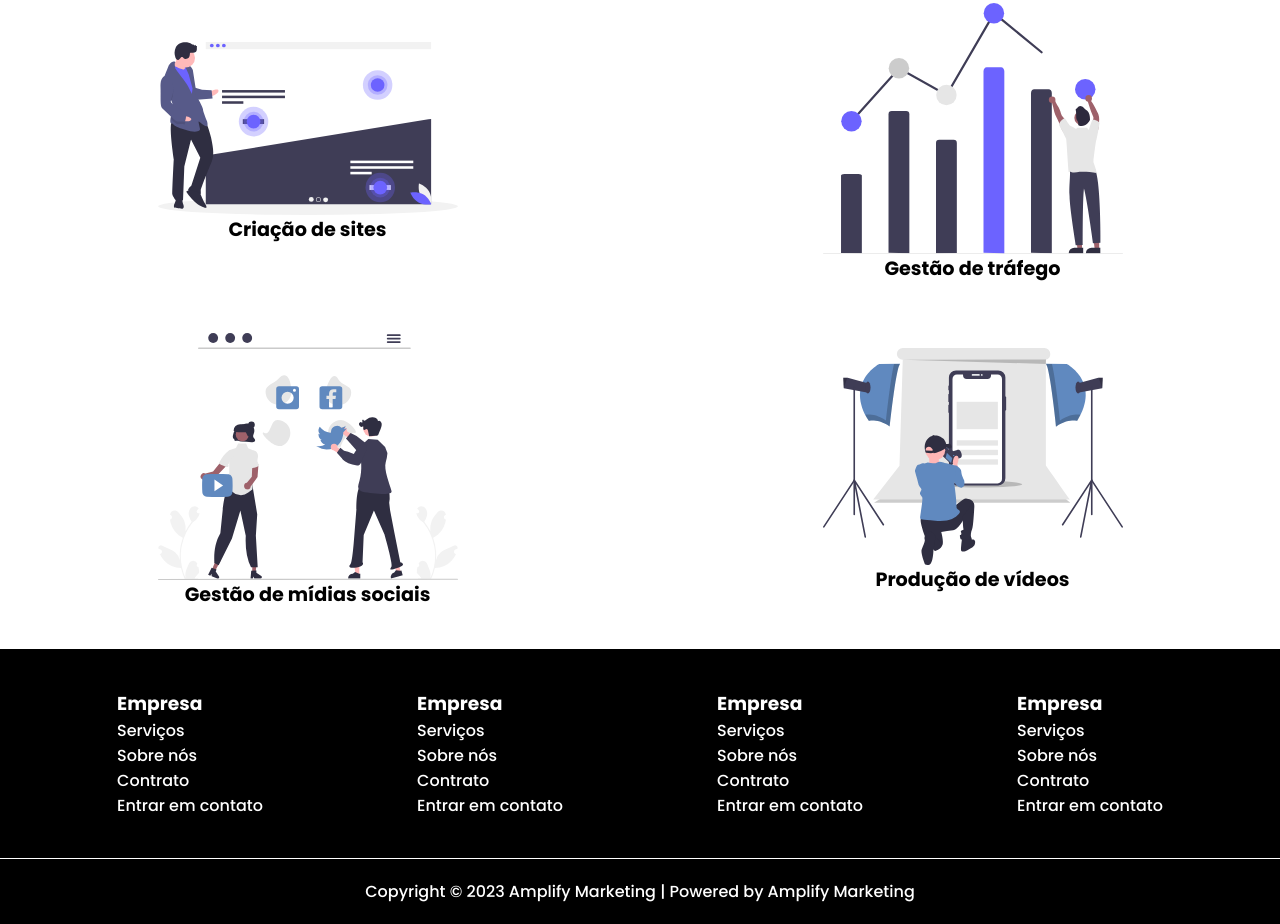
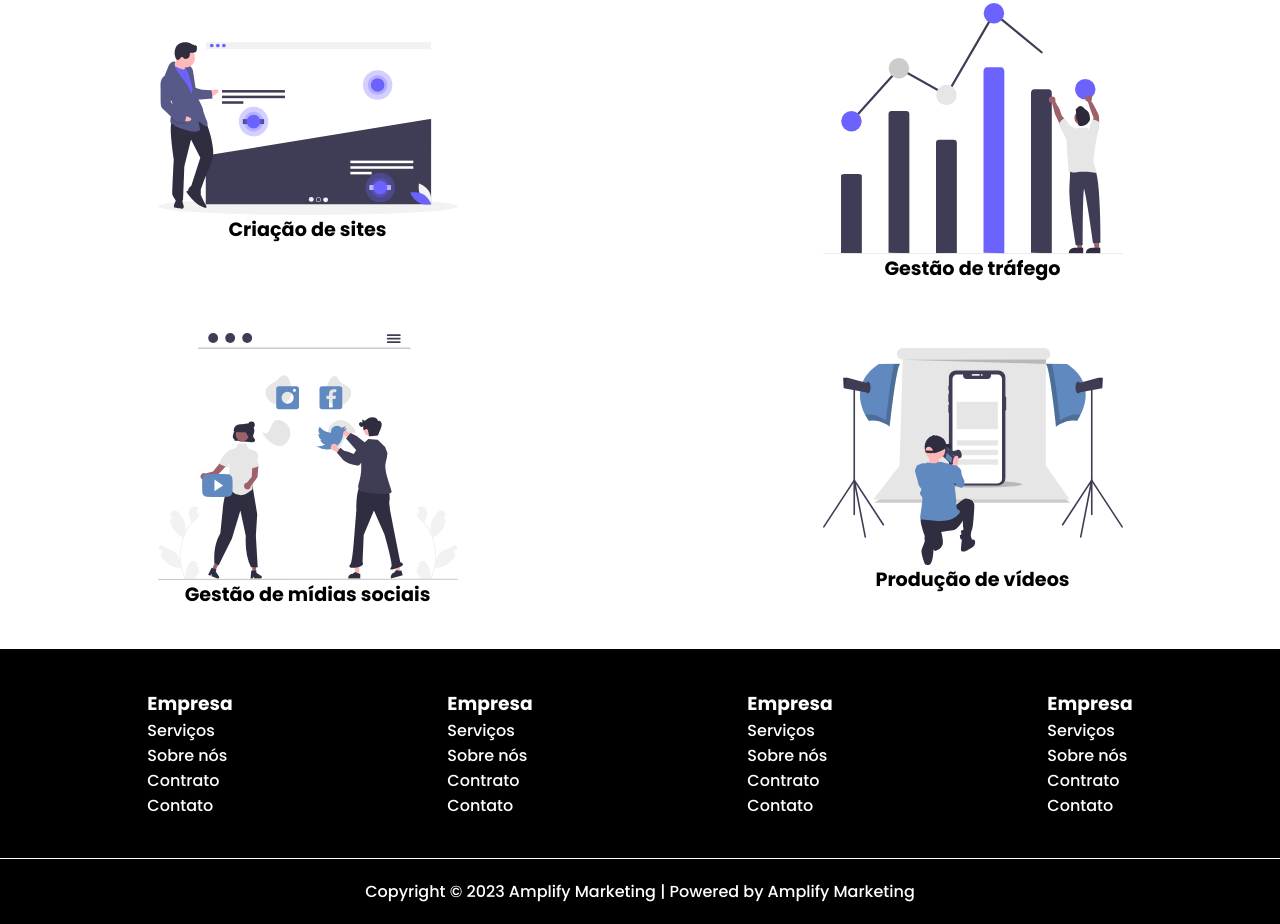
Before and after one commit to JuniorCesarMarques/agencia, a plain HTML site: page index.html in a window 1280 px wide. Shown: the part 680-1604 px from the top of the page. Drawn offline with Linux system fonts and the light colour scheme.

Commit message:
Add files via upload

```diff
--- a/CSS/style.css
+++ b/CSS/style.css
@@ -109,7 +109,8 @@ body {
 @media screen and (max-width: 768px) {
     .container_section {
         text-align: center;
-        margin: 0 0 130px;
+        margin: 50px 0 70px;
+        font-size: 2.2em;
     }
 
     .container_services {
--- a/index.html
+++ b/index.html
@@ -53,28 +53,28 @@
                 <li><p>Serviços</p></li>
                 <li><p>Sobre nós</p></li>
                 <li><p>Contrato</p></li>
-                <li><p>Entrar em contato</p></li>
+                <li><p>Contato</p></li>
             </ul>
             <ul>
                 <li><h3>Empresa</h3></li>
                 <li><p>Serviços</p></li>
                 <li><p>Sobre nós</p></li>
                 <li><p>Contrato</p></li>
-                <li><p>Entrar em contato</p></li>
+                <li><p>Contato</p></li>
             </ul>
             <ul>
                 <li><h3>Empresa</h3></li>
                 <li><p>Serviços</p></li>
                 <li><p>Sobre nós</p></li>
                 <li><p>Contrato</p></li>
-                <li><p>Entrar em contato</p></li>
+                <li><p>Contato</p></li>
             </ul>
             <ul>
                 <li><h3>Empresa</h3></li>
                 <li><p>Serviços</p></li>
                 <li><p>Sobre nós</p></li>
                 <li><p>Contrato</p></li>
-                <li><p>Entrar em contato</p></li>
+                <li><p>Contato</p></li>
             </ul>
         </div>
         <div class="container_copy">
```
